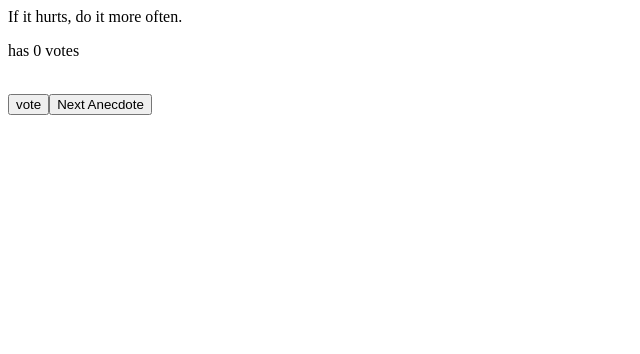
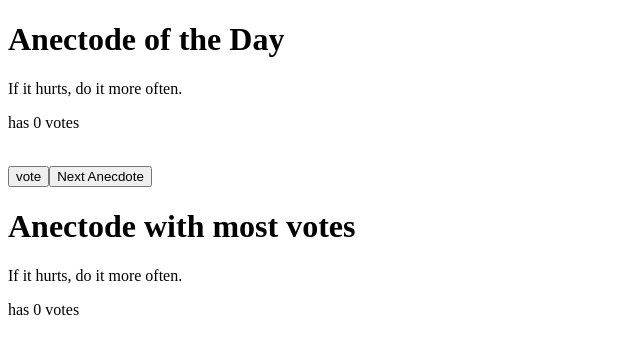
Before and after one commit to semihtulgar/Full-Stack-Open-2022, a React (Create React App) app in the folder Part 1/part-1-exercise/: page / in a window 1280 px wide. Shown: the top 354 px of the page, without its empty margins (0-640 px from the left). Built offline with nearby package versions, Linux system fonts and the light colour scheme.

Commit message:
1.14: anectodes step3 has completed

```diff
--- a/Part 1/part-1-exercise/src/App.js
+++ b/Part 1/part-1-exercise/src/App.js
@@ -1,4 +1,4 @@
-import { useState } from 'react'
+import { useEffect, useLayoutEffect, useState } from 'react'
 
 const App = () => {
   const anecdotes = [
@@ -15,7 +15,6 @@ const App = () => {
 
   const handleClick = () => {
     let index = Math.floor(Math.random() * anecdotes.length)
-    console.log(index)
     setSelected(index)
   }
 
@@ -25,15 +24,24 @@ const App = () => {
     setVotes(newArray)
   }
 
+  const findMostVoted = () => {
+    const index = votes.indexOf(Math.max(...votes));
+    return index;
+  }
+
   const [selected, setSelected] = useState(0)
 
   return (
     <div>
+      <h1>Anectode of the Day</h1>
       {anecdotes[selected]}
       <p>has {votes[selected]} votes</p>
       <br />
       <button onClick={voteAnectode}>vote</button>
       <button onClick={handleClick}>Next Anecdote</button>
+      <h1>Anectode with most votes</h1>
+      <p>{anecdotes[findMostVoted()]}</p>
+      <p>has {votes[findMostVoted()]} votes</p>
     </div>
   )
 }
```
